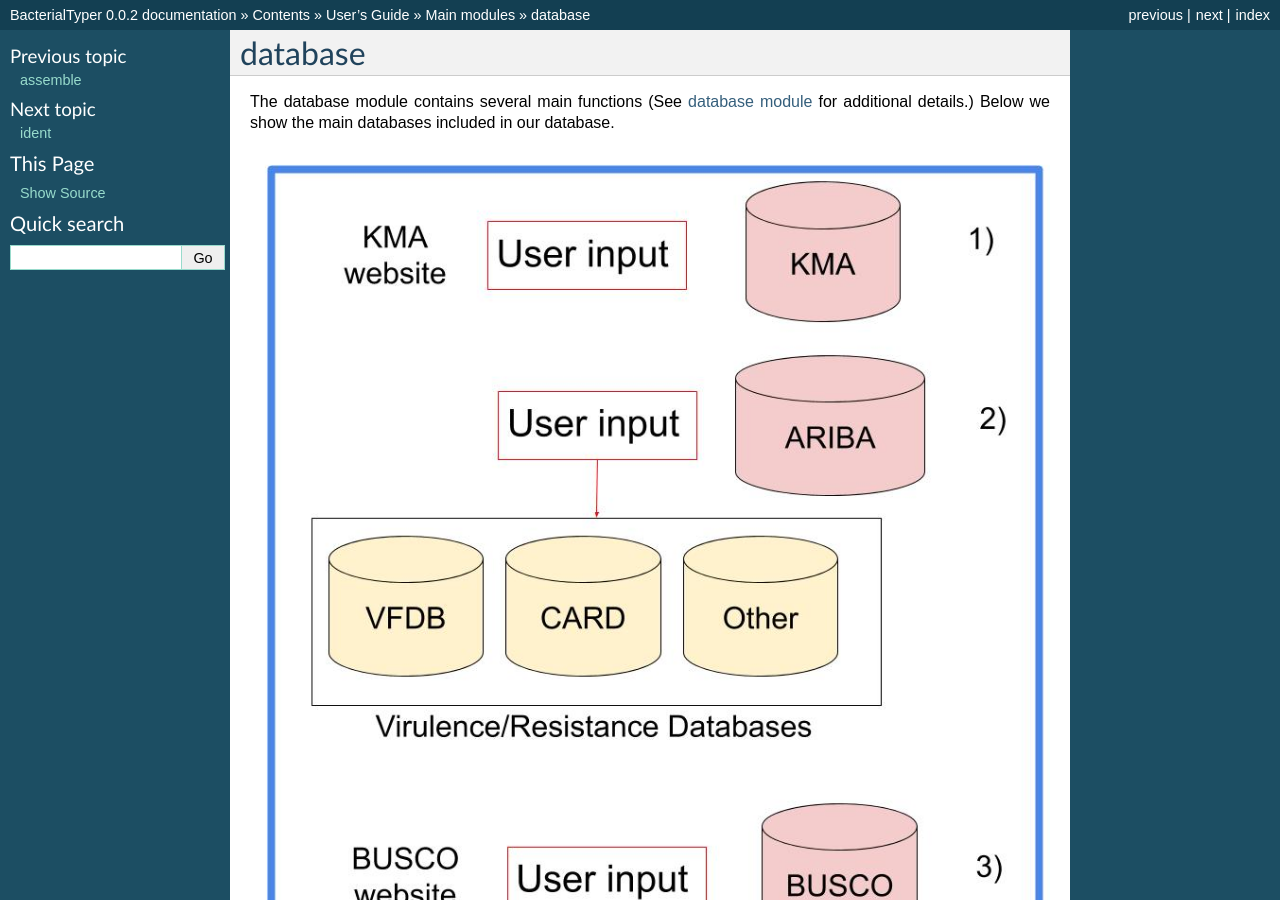
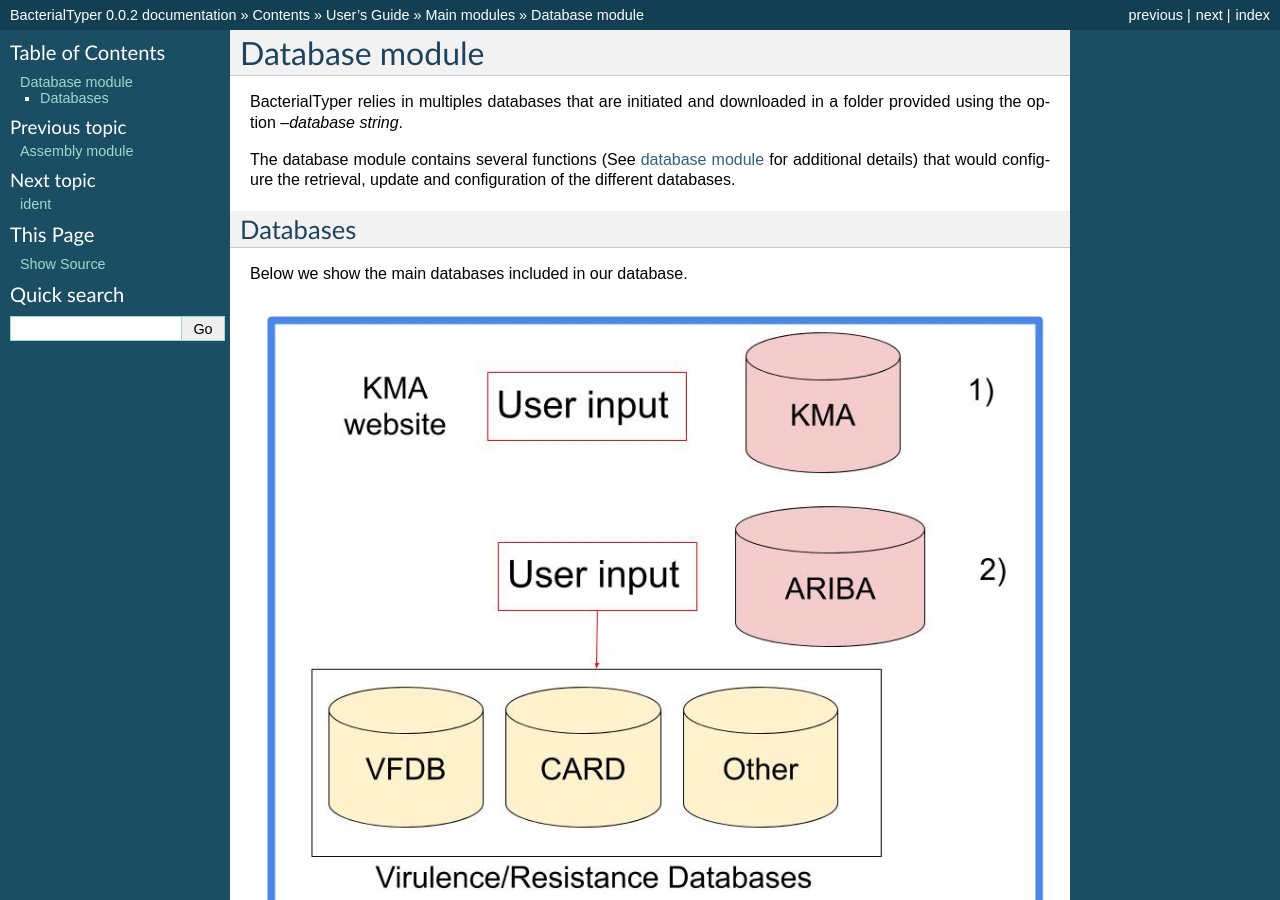
Before and after one commit to HCGB-IGTP/BacterialTyper, a Sphinx documentation site: the page built from docs/source/user_guide/modules/database.rst, in a window 1280 px wide and 900 px high. Built offline with Sphinx 7.4.7, drawn with Linux system fonts in a browser that asks for light colours; some of the changed text lies outside the part shown.

```diff
--- a/docs/source/user_guide/modules/assemble.rst
+++ b/docs/source/user_guide/modules/assemble.rst
@@ -1,5 +1,5 @@
-assemble
-========
+Assembly module
+===============
 
 .. _assembly-workflow:
 
--- a/docs/source/user_guide/modules/database.rst
+++ b/docs/source/user_guide/modules/database.rst
@@ -1,7 +1,18 @@
-database
-========
+.. _database-module:
 
-The database module contains several main functions (See :doc:`database module <../../api/modules/database>` for additional details.)
+Database module
+===============
+
+BacterialTyper relies in multiples databases that are initiated and downloaded in a folder provided using the option `--database string`.
+
+The database module contains several functions (See :doc:`database module <../../api/modules/database>` for additional details) that would configure
+the retrieval, update and configuration of the different databases.
+
+.. _databases-included:
+
+Databases
+---------
+
 Below we show the main databases included in our database.
 
 .. image:: ../../images/workflow/database.jpg
```
Also changed, not shown: docs/source/devel/documentation.rst (+5 -13 lines), docs/source/links.inc (added, +12 -0 lines).
